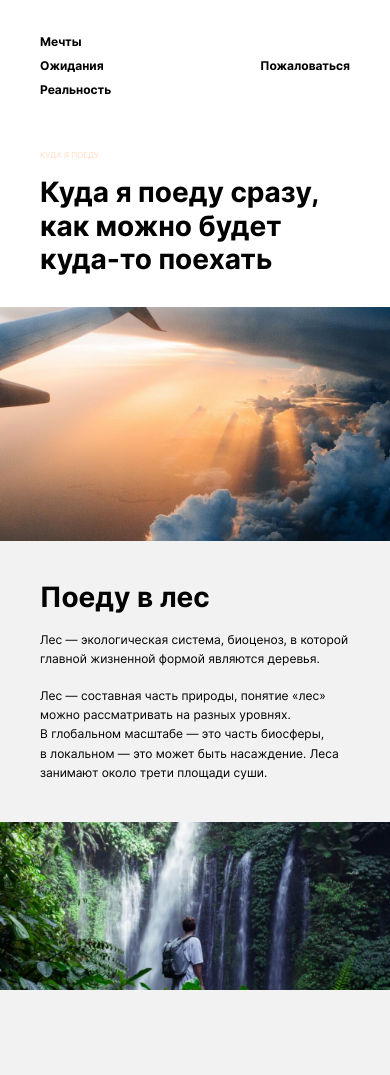
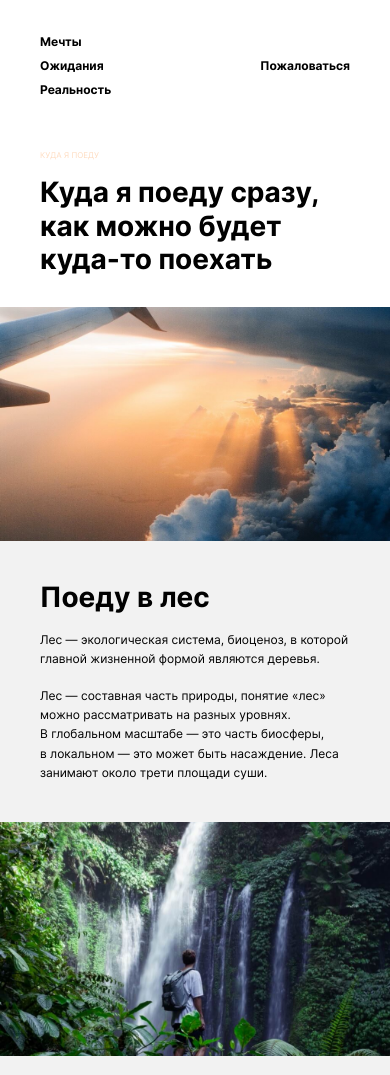
Before and after one commit to qwertyq98/travels, a plain HTML site: page index.html in a window 390 px wide. Shown: the top 1075 px of the page. Drawn offline with Linux system fonts and the light colour scheme.

Commit message:
add all-2

```diff
--- a/blocks/place/__image/place__image.css
+++ b/blocks/place/__image/place__image.css
@@ -14,3 +14,9 @@
     height: 100%;
   }
 }
+
+@media screen and (max-width: 1100px) {
+  .place__image {
+    height: 60vw;
+  }
+}
```
